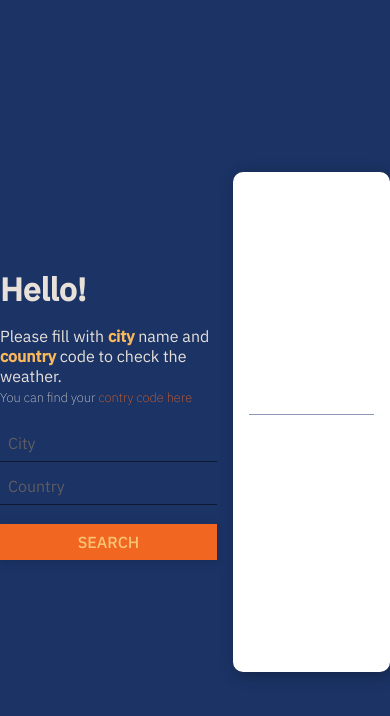
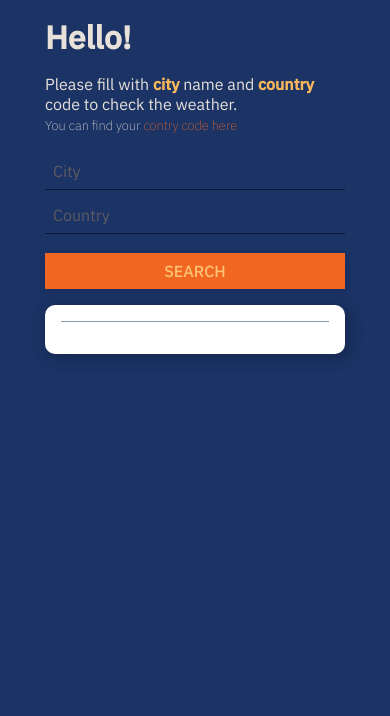
Before and after one commit to georgehossa/weather-card, a website built with webpack: page src/index.html in a window 390 px wide. Built offline with nearby package versions, Linux system fonts and the light colour scheme; no server answers.

Commit message:
Style responsive

```diff
--- a/src/_scss/_base.scss
+++ b/src/_scss/_base.scss
@@ -18,3 +18,8 @@ $font__light: 200;
 $font__regular: 300;
 $font__medium: 400;
 $font__bold: 500;
+
+// BREACKPOINTS
+$break-small: 320px;
+$break-medium: 650px;
+$break-large: 1024px;
--- a/src/_scss/_layout.scss
+++ b/src/_scss/_layout.scss
@@ -2,17 +2,24 @@
   font-family: $font__default;
   font-size: 16px;
   box-sizing: border-box;
+  transition: .3s ease-in-out;
 }
 body{
+  background-color: $color__dark;
   margin: 0;
   padding: 0;
 }
 .main{
   align-items: center;
-  background-color: $color__dark;
   display: flex;
   height: 100vh;
   justify-content: center;
+  @include respondTo($break-medium){
+    flex-direction: column;
+    flex-wrap: wrap;
+    height: auto;
+    padding: 1rem 0;
+  }
 }
 input::-webkit-input-placeholder {
   color: $color__secondary;
@@ -56,4 +63,8 @@ input::-webkit-input-placeholder {
   margin: 0 0 0 1rem;
   padding: 1rem;
   width: 300px;
+  @include respondTo($break-medium){
+    margin:0;
+    height: auto;
+  }
 }
--- /dev/null
+++ b/src/_scss/_mixins.scss
@@ -0,0 +1,3 @@
+@mixin respondTo($media) {
+  @media screen and (max-width: $media){@content}
+}
--- a/src/_scss/main.scss
+++ b/src/_scss/main.scss
@@ -1,3 +1,4 @@
 @import './base';
+@import './mixins';
 @import './layout';
 @import './module';
```
